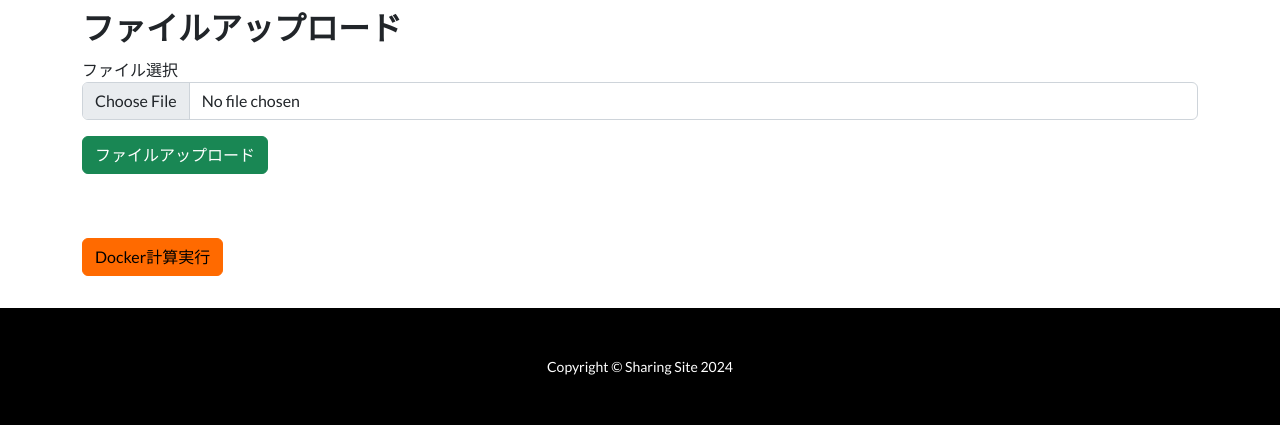
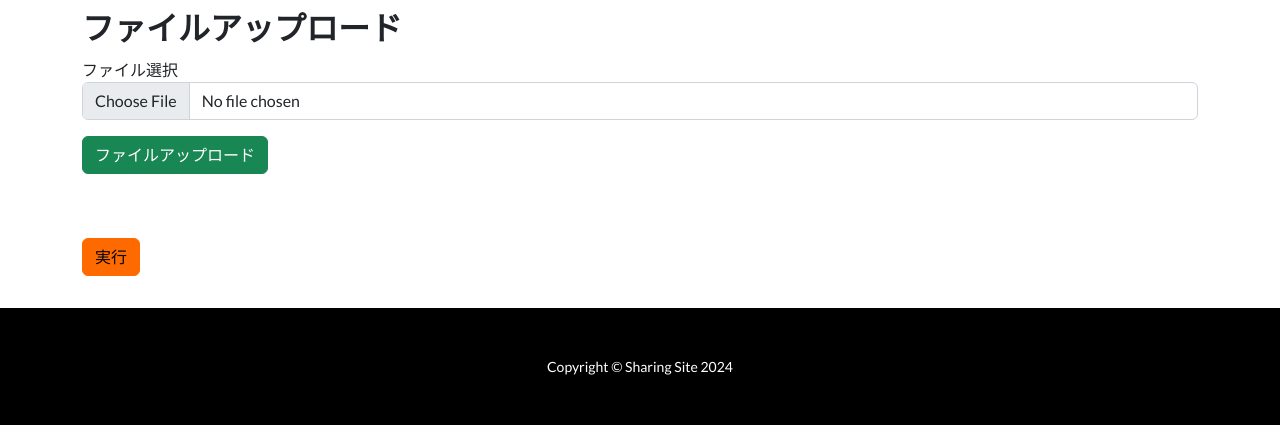
Before and after one commit to haruna0712/private_diary, a Django app: page /share-detail/1/ in a window 1280 px wide. Shown: the part 671-1096 px from the top of the page. Run offline with Django 4.2, Linux system fonts and the light colour scheme; a user stored in the database is signed in; tables that the repository leaves empty hold one stand-in row (values such as "Sample post"); grey boxes marked "Sample" are stand-in pictures; parts of the project's set-up code (start-up, migrations or seed data) failed here and were passed over; some libraries are stand-ins or nearby versions.

Commit message:
最低限完成

```diff
--- a/diary/templates/diary_detail.html
+++ b/diary/templates/diary_detail.html
@@ -100,12 +100,12 @@
 
     <form method="POST" action="{% url 'diary:docker_calculate' object.pk %}?url={{ object.file.url }}">
         {% csrf_token %}
-        <button type="submit" class="btn btn-secondary mt-5 ml-2 mb-3">Docker計算実行</button>
+        <button type="submit" class="btn btn-secondary mt-5 ml-2 mb-3">実行</button>
     </form>
 
     {% if result %}
         <div class="alert alert-info mt-3">
-            <strong>計算結果:</strong> {{ result }}
+            <strong>出力ファイル名:</strong> {{ result }}
         </div>
     {% endif %}
 </div>
--- a/diary/views.py
+++ b/diary/views.py
@@ -262,7 +262,7 @@ def docker_calculate(request, pk):
     except OSError:
         pass
 
-
+    #return HttpResponseRedirect(reverse('diary:diary_detail', kwargs={'pk': pk}))
     # 結果を新しいテンプレートに渡す
     return render(request, 'docker_result.html', {
         'result': container.decode("utf-8"),  # 計算結果を表示
@@ -284,7 +284,7 @@ class FileUploadView(LoginRequiredMixin, OnlyYouMixin, generic.DetailView):
             uploaded_file = request.FILES['file']
 
             # サーバーにファイルを保存
-            save_path = "./media/temp.txt"  # 保存場所を適切に変更
+            save_path = "./media/sample.txt"  # 保存場所を適切に変更
             with open(save_path, 'wb') as destination:
                 destination.write(uploaded_file.read())  # 一括で読み込んで保存
 
```
Also changed, not shown: diary/templates/docker_result.html (+4 -5 lines).
